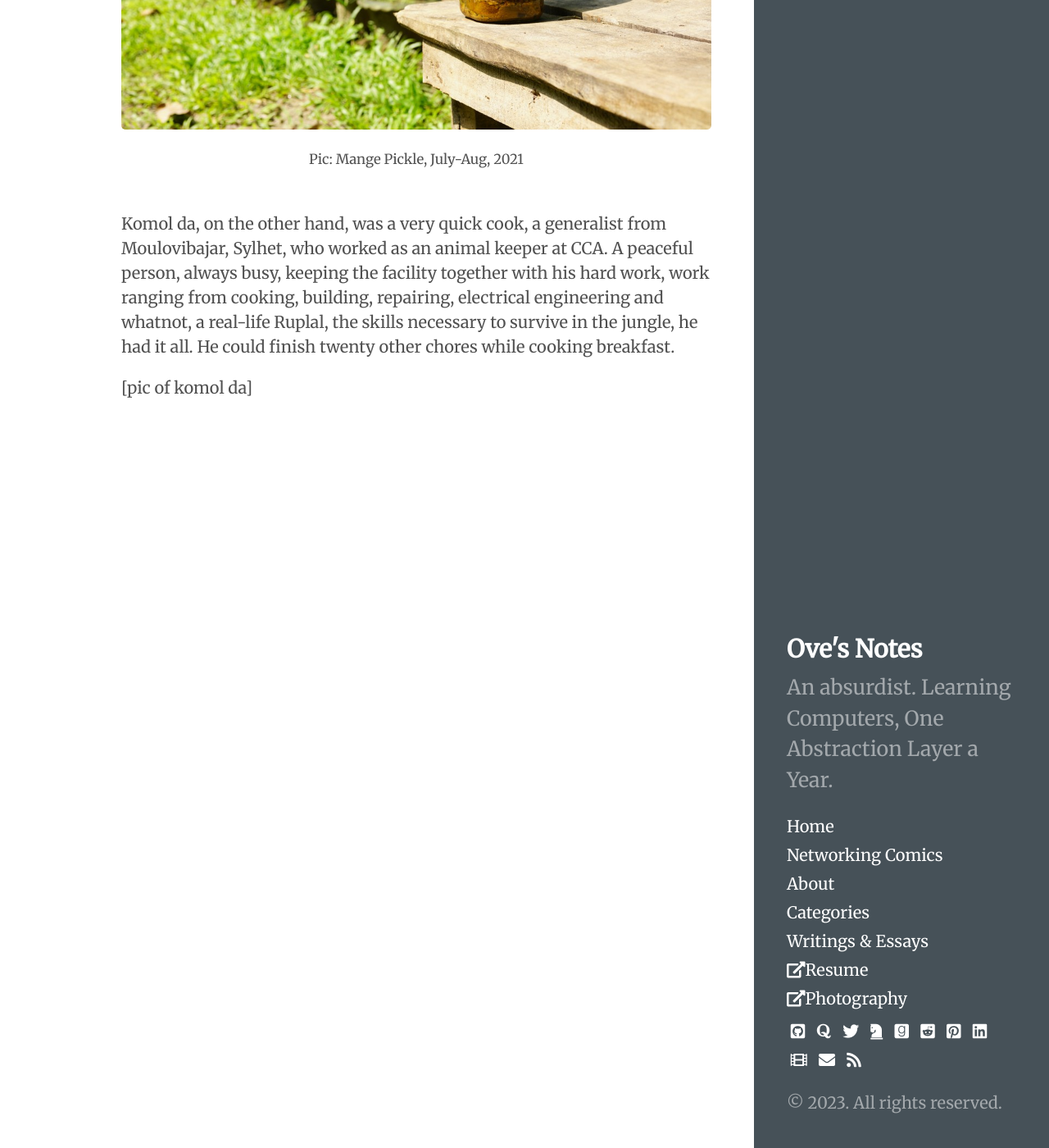
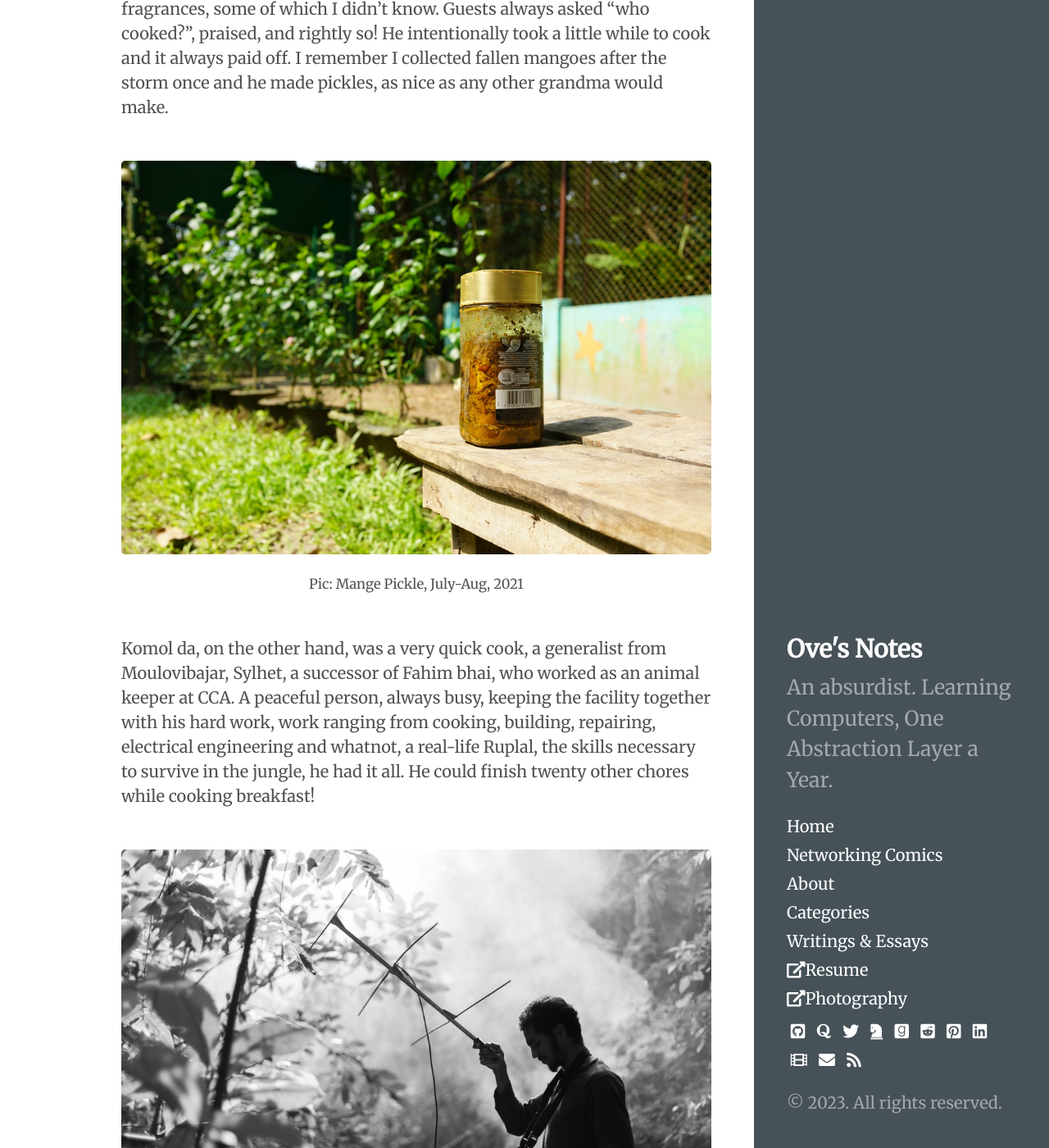
Before and after one commit to ovebepari/ovebepari.github.io, a Jekyll site: the page built from Random_writings/my-cooking-story.md, in a window 1280 px wide and 1400 px high, scrolled down 4341 px. Shown: the whole window at 82% size. Built offline with Jekyll 4.4.1, drawn with Linux system fonts in a browser that asks for light colours; some of the changed text lies outside the part shown.

Commit message:
update v10, added pic of fahim bhai, komol bhai

```diff
--- a/Random_writings/my-cooking-story.md
+++ b/Random_writings/my-cooking-story.md
@@ -32,7 +32,9 @@
 
 Life got eventful when I left Kamrul's dorm space. I got my dorm room and soon covid started to spread everywhere and the lockdown started. I lived the first half of the lockdown in my village, playing football with kids, enjoying homemade food, bonding with the people, and sharing Facebook stories of the simplest of things life offered. And I lived the second half of the lockdown in Bhawal National Park, in Creative Conservation Alliance's turtle conservation facility where I volunteered. I lived there for almost all of 2021 with Fahim bhai and Komol da. The facility was ten minute's walk away from the highway and we all enjoyed our solitude, away from the hustle-bustle of the city.
 
-[pic of fahim bhai]
+<br>
+<img src="/Random_writings/images/fahim.jpg" alt="Fahim bhai">
+<center> <small>Pic: Fahim bhai, on the right, aug 2022</small> </center> <br>
 
 Fahim bhai was the facility manager. He was a did it all-seen it all kinda person and the ex-president of the BracU photography club back in the day. He had every possible life experience, and finally settled in the jungle, doing his bit to 'heal the world'. He had the poster of "Into the Wild (2007)" as his Facebook cover and it showed his views a little. Having all kinds of experiences, he did cook, for sure! He cooked his best recipe for the guests into the facility. He slowly danced if he was in the mood while cooking, from Chaiyaa Chaiyaa to Uptown funk, and the recipes always came out very very hot and spicy! His makings featured various spices, edible fragrances, some of which I didn't know. Guests always asked "who cooked?", praised, and rightly so! He intentionally took a little while to cook and it always paid off. I remember I collected fallen mangoes after the storm once and he made pickles, as nice as any other grandma would make.
 
@@ -40,7 +42,8 @@
 <img src="/Random_writings/images/pickle.jpg" alt="Mangle Pickle">
 <center> <small>Pic: Mange Pickle, July-Aug, 2021</small> </center> <br>
 
+Komol da, on the other hand, was a very quick cook, a generalist from Moulovibajar, Sylhet,  a successor of Fahim bhai, who worked as an animal keeper at CCA. A peaceful person, always busy, keeping the facility together with his hard work, work ranging from cooking, building, repairing, electrical engineering and whatnot, a real-life Ruplal, the skills necessary to survive in the jungle, he had it all. He could finish twenty other chores while cooking breakfast!
 
-Komol da, on the other hand, was a very quick cook, a generalist from Moulovibajar, Sylhet, who worked as an animal keeper at CCA. A peaceful person, always busy, keeping the facility together with his hard work, work ranging from cooking, building, repairing, electrical engineering and whatnot, a real-life Ruplal, the skills necessary to survive in the jungle, he had it all. He could finish twenty other chores while cooking breakfast.
-
-[pic of komol da]
+<br>
+<img src="/Random_writings/images/komol.jpg" alt="Komol da">
+<center> <small>Pic: Komol da, © <a href="https://www.instagram.com/kkowshikk/">Kowshik Kiron</a></small> </center> <br>
```
Also changed, not shown: Random_writings/images/fahim.jpg (added), Random_writings/images/komol.jpg (added).
